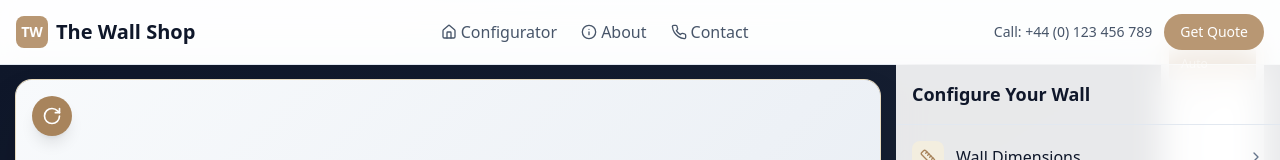
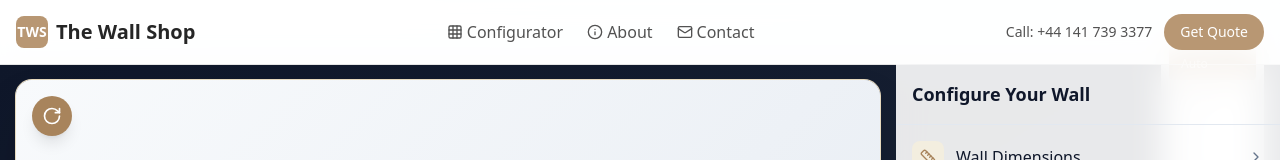
Before and after one commit to taxtek-uk/builder, a React (Vite) app: page / in a window 1280 px wide. Shown: the top 160 px of the page. Built offline with nearby package versions, Linux system fonts and the light colour scheme; no server answers.

Commit message:
Update Header component with new design and branding
cgen-0de3ea5509eb4facbbdeccb9e7f59ddf

```diff
--- a/client/components/Header.tsx
+++ b/client/components/Header.tsx
@@ -1,39 +1,39 @@
 import { Link } from 'react-router-dom';
-import { Home, Phone, Info } from 'lucide-react';
+import { Home, Phone, Info, Mail, Grid3X3 } from 'lucide-react';
 
 export function Header() {
   return (
-    <header className="fixed top-0 left-0 right-0 z-50 bg-white/80 backdrop-blur-md border-b border-slate-200">
+    <header className="fixed top-0 left-0 right-0 z-50 bg-white/90 backdrop-blur-md border-b border-neutral-200">
       <div className="container mx-auto px-4 h-16 flex items-center justify-between">
         <Link to="/" className="flex items-center space-x-2">
-          <div className="w-8 h-8 bg-gold-500 rounded-lg flex items-center justify-center">
-            <span className="text-white font-bold text-sm">TW</span>
+          <div className="w-8 h-8 bg-[#b89773] rounded-lg flex items-center justify-center">
+            <span className="text-white font-bold text-sm">TWS</span>
           </div>
-          <span className="text-xl font-bold text-slate-900">The Wall Shop</span>
+          <span className="text-xl font-bold text-neutral-800">The Wall Shop</span>
         </Link>
 
         <nav className="hidden md:flex items-center space-x-6">
-          <Link to="/" className="flex items-center space-x-1 text-slate-600 hover:text-gold-500 transition-colors">
-            <Home size={16} />
+          <Link to="/" className="flex items-center space-x-1 text-neutral-600 hover:text-[#b89773] transition-colors">
+            <Grid3X3 size={16} />
             <span>Configurator</span>
           </Link>
-          <Link to="/about" className="flex items-center space-x-1 text-slate-600 hover:text-gold-500 transition-colors">
+          <Link to="/about" className="flex items-center space-x-1 text-neutral-600 hover:text-[#b89773] transition-colors">
             <Info size={16} />
             <span>About</span>
           </Link>
-          <Link to="/contact" className="flex items-center space-x-1 text-slate-600 hover:text-gold-500 transition-colors">
-            <Phone size={16} />
+          <Link to="/contact" className="flex items-center space-x-1 text-neutral-600 hover:text-[#b89773] transition-colors">
+            <Mail size={16} />
             <span>Contact</span>
           </Link>
         </nav>
 
         <div className="flex items-center space-x-3">
-          <a href="tel:+44" className="hidden sm:block text-sm text-slate-600">
-            Call: +44 (0) 123 456 789
+          <a href="tel:+441417393377" className="hidden sm:block text-sm text-neutral-600 hover:text-[#b89773] transition-colors">
+            Call: +44 141 739 3377
           </a>
-          <button className="bg-gold-500 hover:bg-gold-600 text-white px-4 py-2 rounded-full transition-colors text-sm font-medium">
+          <Link to="/quote" className="bg-[#b89773] hover:bg-[#a27f60] text-white px-4 py-2 rounded-full transition-colors text-sm font-medium">
             Get Quote
-          </button>
+          </Link>
         </div>
       </div>
     </header>
```
